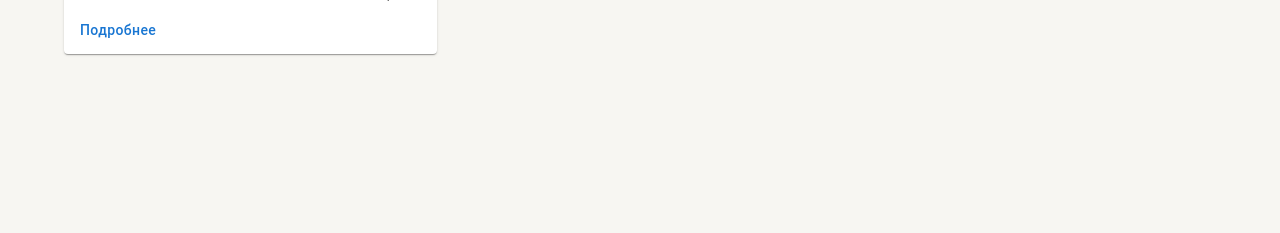
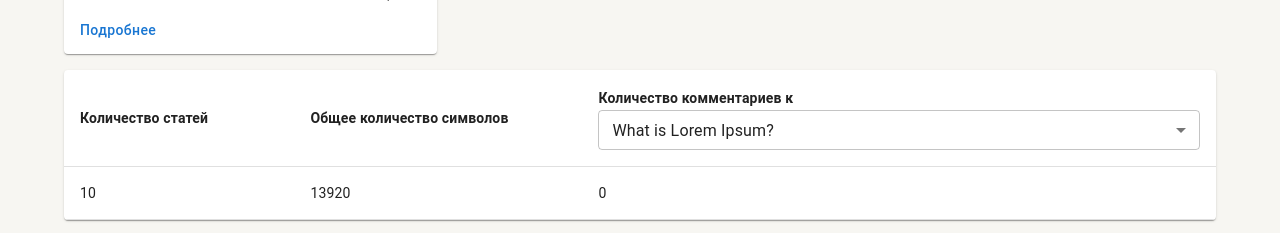
Before and after one commit to Artenon/blog-task, a React (Vite) app: page / in a window 1280 px wide. Shown: the part 1384-1617 px from the top of the page. Before the commit the page ends 1454 px from the top, so only its background shows below. Built offline with nearby package versions, Linux system fonts and the light colour scheme.

Commit message:
add stats table to main page

```diff
--- /dev/null
+++ b/src/components/table/table.tsx
@@ -0,0 +1,84 @@
+import { FC, useState } from "react";
+import {
+  Table as MUITable,
+  TableRow,
+  TableHead,
+  TableContainer,
+  TableBody,
+  TableCell,
+  Paper,
+  FormControl,
+  Select,
+  MenuItem,
+  SelectChangeEvent,
+} from "@mui/material";
+import { useAppSelector } from "../../hooks/store";
+import { getBlogs } from "../../redux/blogs-slice/selectors";
+
+export const Table: FC = () => {
+  const blogs = useAppSelector(getBlogs);
+
+  const [article, setArticle] = useState<string>(blogs[0].title);
+
+  const getAllSymbols = () => {
+    let symbols = 0;
+    blogs.forEach((blog) => {
+      symbols += blog.content.length;
+    });
+    return symbols;
+  };
+
+  const handleSelectChange = (event: SelectChangeEvent) => {
+    setArticle(event.target.value);
+  };
+
+  const getCommentsCount = () => {
+    if (article !== "") {
+      const comments = blogs.filter((blog) => blog.title.includes(article))[0].comments;
+      return comments ? comments.length : 0;
+    }
+  };
+
+  return (
+    <TableContainer component={Paper}>
+      <MUITable>
+        <TableHead>
+          <TableRow>
+            <TableCell width="20%" sx={{ fontWeight: "bold" }}>
+              Количество статей
+            </TableCell>
+            <TableCell width="25%" sx={{ fontWeight: "bold" }}>
+              Общее количество символов
+            </TableCell>
+            <TableCell sx={{ fontWeight: "bold" }}>
+              Количество комментариев к
+              <FormControl fullWidth>
+                <Select
+                  size="small"
+                  id="select"
+                  name="select"
+                  value={article}
+                  onChange={handleSelectChange}
+                >
+                  {blogs.map((blog) => (
+                    <MenuItem key={blog.id} value={blog.title}>
+                      {blog.title}
+                    </MenuItem>
+                  ))}
+                </Select>
+              </FormControl>
+            </TableCell>
+          </TableRow>
+        </TableHead>
+
+        <TableBody>
+          <TableRow>
+            <TableCell>{blogs.length}</TableCell>
+            <TableCell>{getAllSymbols()}</TableCell>
+            <TableCell>{getCommentsCount()}</TableCell>
+          </TableRow>
+        </TableBody>
+      </MUITable>
+    </TableContainer>
+  );
+};
--- a/src/pages/main-page.tsx
+++ b/src/pages/main-page.tsx
@@ -2,6 +2,7 @@ import { FC, useState, useEffect } from "react";
 import { Container, Typography, Grid } from "@mui/material";
 import { BlogCard } from "../components/blog-card/blog-card";
 import { BlogCardSkeleton } from "../components/blog-card/skeleton";
+import { Table } from "../components/table/table";
 import { useAppDispatch, useAppSelector } from "../hooks/store";
 import { getBlogs } from "../redux/blogs-slice/selectors";
 
@@ -25,7 +26,7 @@ export const MainPage: FC = () => {
       <Typography variant="h5" gutterBottom>
         Статьи
       </Typography>
-      <Grid container spacing={2}>
+      <Grid container spacing={2} marginBottom={2}>
         {loading
           ? Array.from({ length: 6 }).map((_, index) => (
               <Grid item xs={12} sm={6} md={4} key={`skeleton-${index}`}>
@@ -38,6 +39,7 @@ export const MainPage: FC = () => {
               </Grid>
             ))}
       </Grid>
+      {!loading && <Table />}
     </Container>
   );
 };
```
